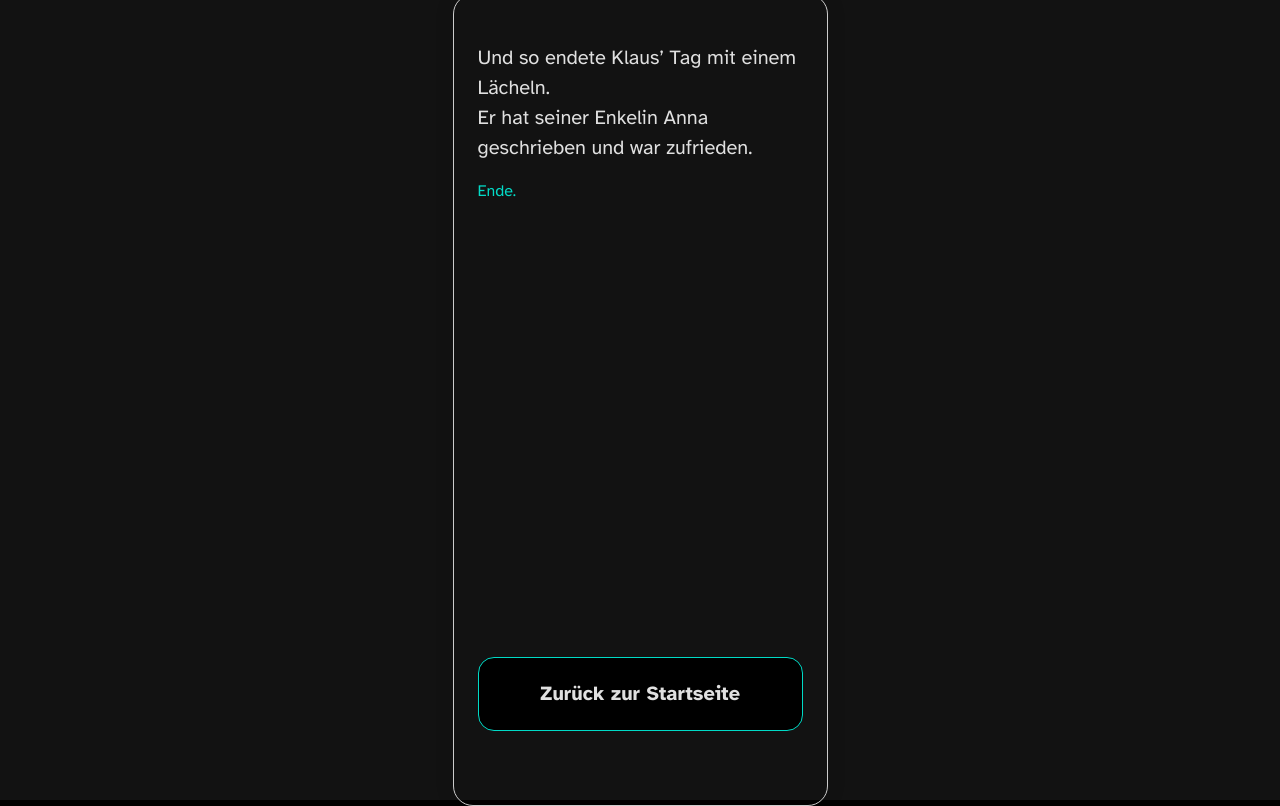
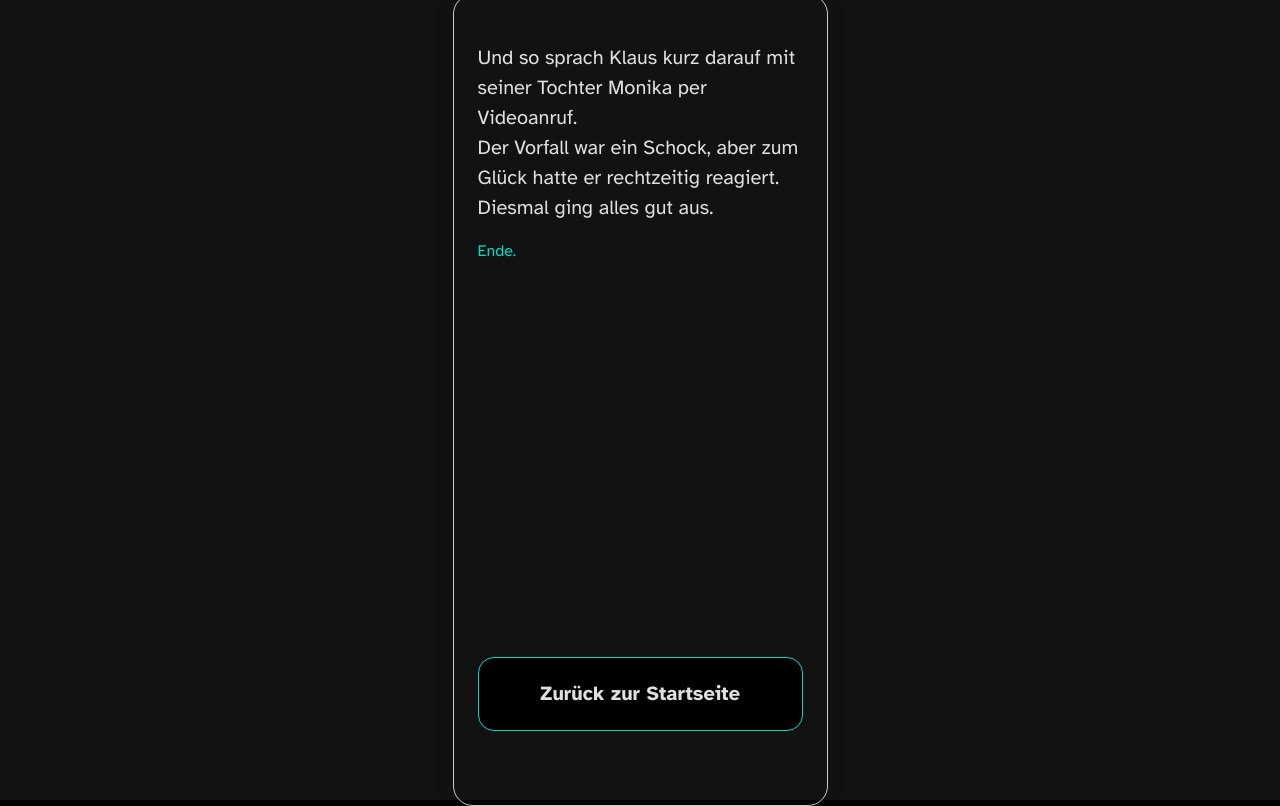
Before and after one commit to KIMMIHYE12/2030Future, a React (Vite) app: page /scenario3/ending1 in a window 1280 px wide. Built offline with nearby package versions, Linux system fonts and the light colour scheme.

Commit message:
Ending edited

```diff
--- a/src/pages/scenario1/Ending1.jsx
+++ b/src/pages/scenario1/Ending1.jsx
@@ -1,18 +1,20 @@
 import React from "react";
+import { useNavigate } from "react-router-dom";
 
 const Ending1 = () => {
+  const navigate = useNavigate();
   return (
     <div className='ending-screen'>
       <div>
         <p className='ending-text'>
           Und so endete Klaus’ Tag mit einem Lächeln.
           <br />
-          Er hat seiner Enkelin Anna geschrieben und war zufrieden.
+          Die liebe Antwort von Anna hat ihm den Abend versüßt.
         </p>
 
         <p className='ending-finish'>Ende.</p>
       </div>
-      <button className='home-button' onClick={() => navigate("/")}>
+      <button className='home-button' onClick={() => navigate("/menu")}>
         Zurück zur Startseite
       </button>
     </div>
--- a/src/pages/scenario1/Ending2.jsx
+++ b/src/pages/scenario1/Ending2.jsx
@@ -1,18 +1,20 @@
 import React from "react";
+import { useNavigate } from "react-router-dom";
 
 const Ending2 = () => {
+  const navigate = useNavigate();
   return (
     <div className='ending-screen'>
       <div>
         <p className='ending-text'>
-          Und so endete Klaus’ Tag mit einem Lächeln.
+          Und so endete Klaus’ Tag mit einem stillen Glück.
           <br />
-          Er schrieb Anna eine liebe Nachricht und war zufrieden.
+          Er setzte sich an den Tisch und schrieb Anna eine liebevolle Karte.
         </p>
 
         <p className='ending-finish'>Ende.</p>
       </div>
-      <button className='home-button' onClick={() => navigate("/")}>
+      <button className='home-button' onClick={() => navigate("/menu")}>
         Zurück zur Startseite
       </button>
     </div>
--- a/src/pages/scenario2/SZ02_Ending1.jsx
+++ b/src/pages/scenario2/SZ02_Ending1.jsx
@@ -1,18 +1,21 @@
 import React from "react";
+import { useNavigate } from "react-router-dom";
 
 const SZ02_Ending1 = () => {
+  const navigate = useNavigate();
   return (
     <div className='ending-screen'>
       <div>
         <p className='ending-text'>
-          Und so endete Klaus’ Tag mit einem Lächeln.
+          Und so ging Klaus’ Tag mit einem guten Gefühl zu Ende.
           <br />
-          Er hat seiner Enkelin Anna geschrieben und war zufrieden.
+          Er hat sein Reisebudget festgelegt und fühlte sich gut vorbereitet auf
+          Tirol.
         </p>
 
         <p className='ending-finish'>Ende.</p>
       </div>
-      <button className='home-button' onClick={() => navigate("/")}>
+      <button className='home-button' onClick={() => navigate("/menu")}>
         Zurück zur Startseite
       </button>
     </div>
--- a/src/pages/scenario2/SZ02_Ending2.jsx
+++ b/src/pages/scenario2/SZ02_Ending2.jsx
@@ -1,18 +1,21 @@
 import React from "react";
+import { useNavigate } from "react-router-dom";
 
 const SZ02_Ending2 = () => {
+  const navigate = useNavigate();
   return (
     <div className='ending-screen'>
       <div>
         <p className='ending-text'>
-          Und so endete Klaus’ Tag mit einem Lächeln.
+          Und so ließ Klaus den Tag ruhig ausklingen.
           <br />
-          Er schrieb Anna eine liebe Nachricht und war zufrieden.
+          Er entschied sich, das Reisebudget später festzulegen, ganz in seinem
+          Tempo.
         </p>
 
         <p className='ending-finish'>Ende.</p>
       </div>
-      <button className='home-button' onClick={() => navigate("/")}>
+      <button className='home-button' onClick={() => navigate("/menu")}>
         Zurück zur Startseite
       </button>
     </div>
--- a/src/pages/scenario3/SZ03_Ending1.jsx
+++ b/src/pages/scenario3/SZ03_Ending1.jsx
@@ -1,18 +1,24 @@
 import React from "react";
+import { useNavigate } from "react-router-dom";
 
 const SZ03_Ending1 = () => {
+  const navigate = useNavigate();
   return (
     <div className='ending-screen'>
       <div>
         <p className='ending-text'>
-          Und so endete Klaus’ Tag mit einem Lächeln.
+          Und so sprach Klaus kurz darauf mit seiner Tochter Monika per
+          Videoanruf.
           <br />
-          Er hat seiner Enkelin Anna geschrieben und war zufrieden.
+          Der Vorfall war ein Schock, aber zum Glück hatte er rechtzeitig
+          reagiert.
+          <br />
+          Diesmal ging alles gut aus.
         </p>
 
         <p className='ending-finish'>Ende.</p>
       </div>
-      <button className='home-button' onClick={() => navigate("/")}>
+      <button className='home-button' onClick={() => navigate("/menu")}>
         Zurück zur Startseite
       </button>
     </div>
--- a/src/pages/scenario3/SZ03_Ending2.jsx
+++ b/src/pages/scenario3/SZ03_Ending2.jsx
@@ -1,18 +1,20 @@
 import React from "react";
+import { useNavigate } from "react-router-dom";
 
 const SZ03_Ending2 = () => {
+  const navigate = useNavigate();
   return (
     <div className='ending-screen'>
       <div>
         <p className='ending-text'>
-          Und so endete Klaus’ Tag mit einem Lächeln.
+          Und so endete Klaus’ Tag mit einem Gefühl der Sicherheit.
           <br />
-          Er schrieb Anna eine liebe Nachricht und war zufrieden.
+          Er erkannte den Betrugsversuch rechtzeitig, dank seines Assistenten.
         </p>
 
         <p className='ending-finish'>Ende.</p>
       </div>
-      <button className='home-button' onClick={() => navigate("/")}>
+      <button className='home-button' onClick={() => navigate("/menu")}>
         Zurück zur Startseite
       </button>
     </div>
```
